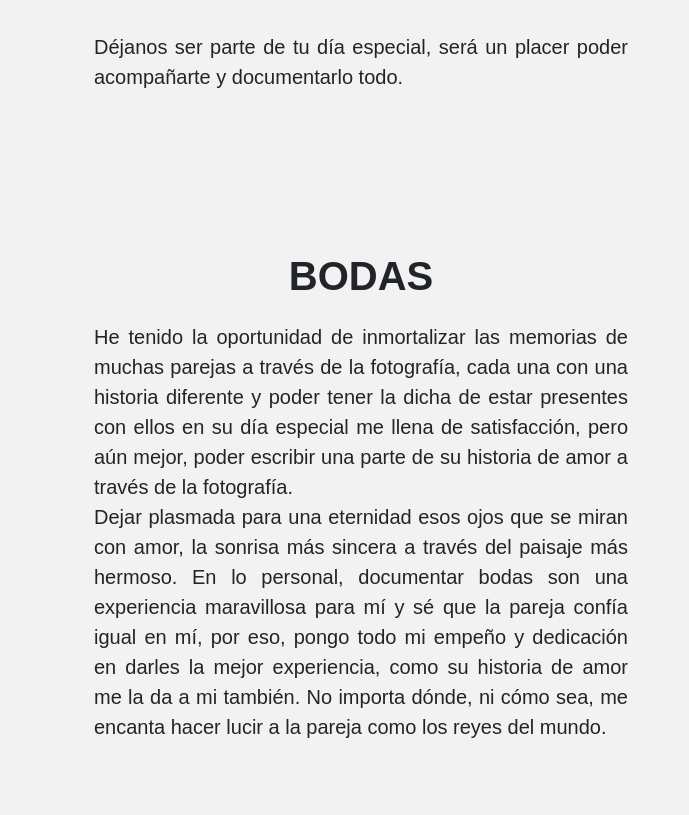
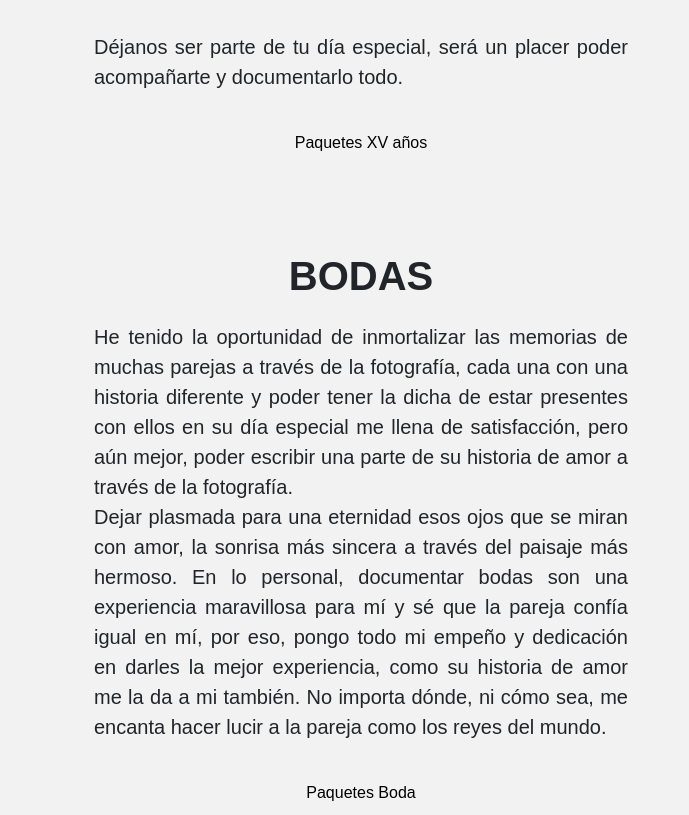
Before and after one commit to mario1810/DrBannerFrontEnd, a website: page index.html in a window 1280 px wide. Shown: the part 2520-3335 px from the top of the page, 0-689 px from the left. Drawn offline with nearby package versions, Linux system fonts and the light colour scheme; grey boxes are pictures that could not be loaded.

Commit message:
ajustes ya no se de que

```diff
--- a/css/style.css
+++ b/css/style.css
@@ -195,3 +195,23 @@ text-decoration: none;
 color: #F2F2F2;
 text-decoration: none;
 }
+
+.botonoutline {
+  color: black;
+  text-decoration: none;
+
+
+}
+
+/* visited link */
+.botonoutline a:hover{
+  color: black;
+  text-decoration: none;
+}
+
+/* mouse over link */
+.botonoutline {
+  color: black;
+  text-decoration: none;
+
+}
--- a/index.html
+++ b/index.html
@@ -233,6 +233,9 @@
 
             Déjanos ser parte de tu día especial, será un placer poder acompañarte y documentarlo todo.
           </p>
+
+          <button class="btn btn-outline botonoutline" > <a href="/html/paquetesxv.html" class="botonoutline"> Paquetes XV años</a></button>
+
         </div>
         <div class="col-xl-6 col-lg-12">
           <img class="foto-des" src="https://i.ibb.co/10JPX7f/rsz-1rsz-1rsz-img-8961.jpg" alt="">
@@ -257,6 +260,7 @@
             No importa dónde, ni cómo sea, me encanta hacer lucir a la pareja como los reyes del mundo.
 
           </p>
+          <button class="btn btn-outline botonoutline" > <a href="/html/paquetesboda.html" class="botonoutline"> Paquetes Boda</a></button>
         </div>
         <div class="col-xl-6 col-lg-12">
           <img class="foto-des" src="https://i.ibb.co/dt8fv0F/Whats-App-Image-2022-08-17-at-5-21-38-PM.jpg" alt="">
@@ -281,6 +285,7 @@
 
 
       </p>
+      <button class="btn btn-outline botonoutline" > <a href="/html/paquetesfamiliares.html" class="botonoutline"> Paquetes Familia</a></button>
     </div>
     <div class="col-xl-6 col-lg-12">
       <img class="foto-des" src="https://i.ibb.co/54d5YD2/rsz-1whatsapp-image-2022-08-17-at-24633-pm.jpg" alt="">
--- a/js/formulariocitas.js
+++ b/js/formulariocitas.js
@@ -157,3 +157,9 @@ formulario.addEventListener('submit', (e) => {
 		document.getElementById('formulario__mensaje').classList.add('formulario__mensaje-activo');
 	}
 });
+
+
+//Hacer post
+window.addEventListener('DOMContentLoaded', ()=> {
+    solicitudDatosForm();
+});
```
Also changed, not shown: html/formulariocitas.html (+1 -1 lines).
